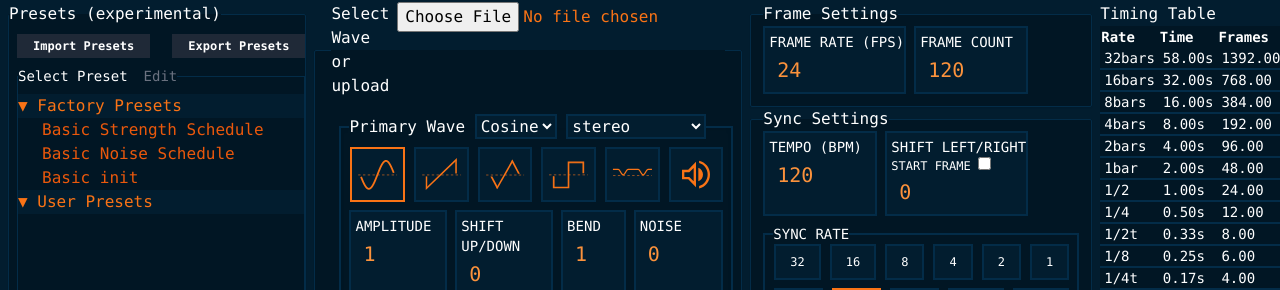
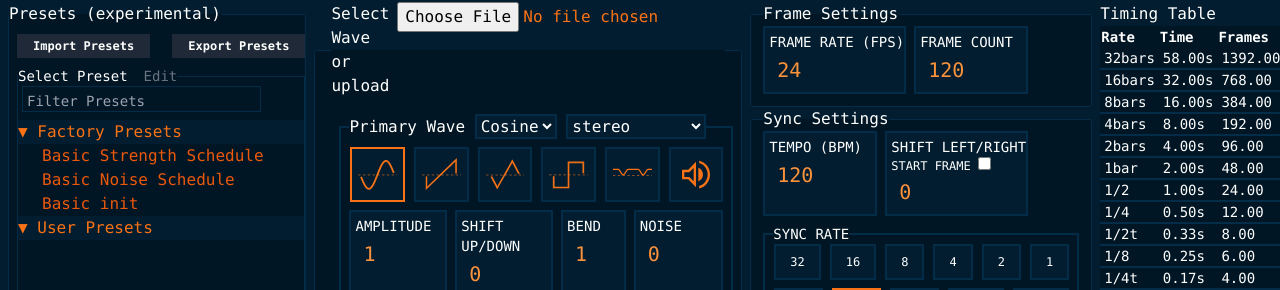
Before and after one commit to ganeJackS/framesync.xyz, a React (Vite) app: page / in a window 1280 px wide. Shown: the part 440-730 px from the top of the page. Built offline with nearby package versions, Linux system fonts and the light colour scheme.

Commit message:
added preset search and removed hard min/max

```diff
--- a/src/components/SaveLoadImportExport/SettingsSelector.tsx
+++ b/src/components/SaveLoadImportExport/SettingsSelector.tsx
@@ -1,6 +1,6 @@
 import React, { useState, useEffect } from "react";
 import { useSettingsStore } from "../../stores/settingsStore";
-import redxdeletesvg from "../../assets/redxdelete.svg";
+import redxdelete from "../../assets/redxdelete.svg";
 import ShowHideToggle from "../ShowHideToggle";
 
 const SettingsSelector = () => {
@@ -23,6 +23,7 @@ const SettingsSelector = () => {
   ]);
   const [selectedSettingId, setSelectedSettingId] = useState(settings.saveId);
   const [showDelete, setShowDelete] = useState(false);
+  const [filterValue, setFilterValue] = useState("");
 
   useEffect(() => {
     initializeSettings();
@@ -42,9 +43,22 @@ const SettingsSelector = () => {
     deleteSetting(id);
   };
 
+  const handleFilterChange = (e: {
+    target: { value: React.SetStateAction<string> };
+  }) => {
+    setFilterValue(e.target.value);
+  };
+
+  const filteredFactoryPresets = factoryPresets.filter((preset) =>
+    preset.saveName.toLowerCase().includes(filterValue.toLowerCase())
+  );
+  const filteredUserPresets = userPresets.filter((preset) =>
+    preset.saveName.toLowerCase().includes(filterValue.toLowerCase())
+  );
+
   return (
     <>
-      <fieldset className="flex flex-col border border-dark-blue h-96">
+      <fieldset className="flex h-96 flex-col border border-dark-blue">
         <legend className="flex flex-row justify-between text-sm">
           Select Preset
           <button
@@ -53,12 +67,18 @@ const SettingsSelector = () => {
             Edit
           </button>
         </legend>
-        <div className="pt-2 overflow-y-auto">
+        <input
+          className="ml-1 w-10/12 border border-dark-blue bg-darkest-blue pl-1 pt-1 text-sm text-orange-600 outline-none"
+          type="text"
+          placeholder="Filter Presets"
+          onChange={handleFilterChange}
+        />
+        <div className="overflow-y-auto pt-2">
           <div className="flex flex-auto justify-end"></div>
           <ul className="text-md flex h-full flex-col justify-between">
             {/* Factory Presets */}
             <ShowHideToggle label="Factory Presets">
-              {factoryPresets.map((preset) => (
+              {filteredFactoryPresets.map((preset) => (
                 <li
                   className={`flex flex-auto cursor-pointer justify-between  bg-darkest-blue pl-2 hover:bg-darker-blue ${
                     preset.saveId === selectedSettingId
@@ -73,7 +93,7 @@ const SettingsSelector = () => {
             </ShowHideToggle>
             {/* Custom Presets */}
             <ShowHideToggle label="User Presets">
-              {userPresets.map((setting) => (
+              {filteredUserPresets.map((setting) => (
                 <div
                   className="flex flex-row justify-between"
                   key={setting.saveId}>
@@ -90,7 +110,7 @@ const SettingsSelector = () => {
                     <button
                       className="border-dark-blue bg-red-500 px-2 hover:bg-red-900"
                       onClick={() => handleDelete(setting.saveId)}>
-                      <img src={redxdeletesvg} alt="delete" width={20} />
+                      <img src={redxdelete} alt="delete" />
                     </button>
                   )}
                 </div>
--- a/src/hooks/useData.tsx
+++ b/src/hooks/useData.tsx
@@ -305,11 +305,11 @@ const makeSeries = (
 
       Number.isNaN(y) ? (y = upDownOffset) : (y = y);
 
-      if ((y as number) > Number(hardMax)) {
-        y = Number(hardMax);
-      } else if ((y as number) < Number(hardMin)) {
-        y = Number(hardMin);
-      }
+      // if ((y as number) > Number(hardMax)) {
+      //   y = Number(hardMax);
+      // } else if ((y as number) < Number(hardMin)) {
+      //   y = Number(hardMin);
+      // }
 
       //y = y - 0;
 
```
